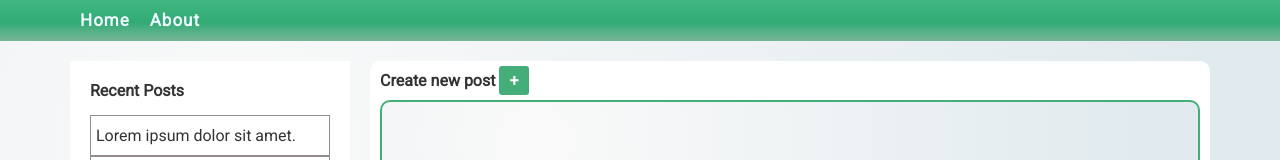
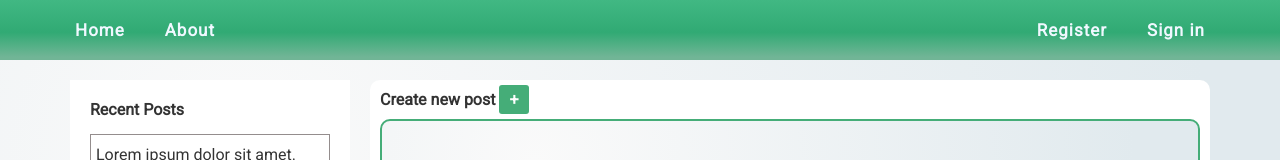
Before and after one commit to eevan7a9/social-media-frontend, a Vue app: page / in a window 1280 px wide. Shown: the top 160 px of the page. Built offline with nearby package versions, Linux system fonts and the light colour scheme; no server answers; the HTML template or start-up script is replaced by a standard one.

Commit message:
update style of top navbar

```diff
--- a/src/components/TopNavBar.vue
+++ b/src/components/TopNavBar.vue
@@ -1,8 +1,16 @@
 <template>
   <div id="nav" class="bg-vuedient">
-    <div class="container">
-      <router-link to="/" class="nav-item color-white">Home</router-link>
-      <router-link to="/about" class="nav-item color-white">About</router-link>
+    <div class="container top-nav-bar">
+      <div>
+        <router-link to="/" class="nav-item color-white">Home</router-link>
+        <router-link to="/about" class="nav-item color-white">About</router-link>
+      </div>
+      <div>
+        <router-link to="/register" class="nav-item color-white">
+          <a>Register</a>
+        </router-link>
+        <router-link to="/signin" class="nav-item color-white">Sign in</router-link>
+      </div>
     </div>
   </div>
 </template>
@@ -14,14 +22,20 @@ export default {
 </script>
 
 <style scoped>
-#nav {
-  line-height: 40px;
+.top-nav-bar {
+  display: flex;
+  justify-content: space-between;
+  padding: 20px 0;
 }
 .nav-item {
   text-decoration: none;
   font-size: 17px;
   letter-spacing: 1px;
   font-weight: 600;
-  padding: 0 10px;
+  padding: 20px 20px;
+}
+
+.nav-item:hover {
+  background: rgb(55, 187, 121);
 }
 </style>
```
